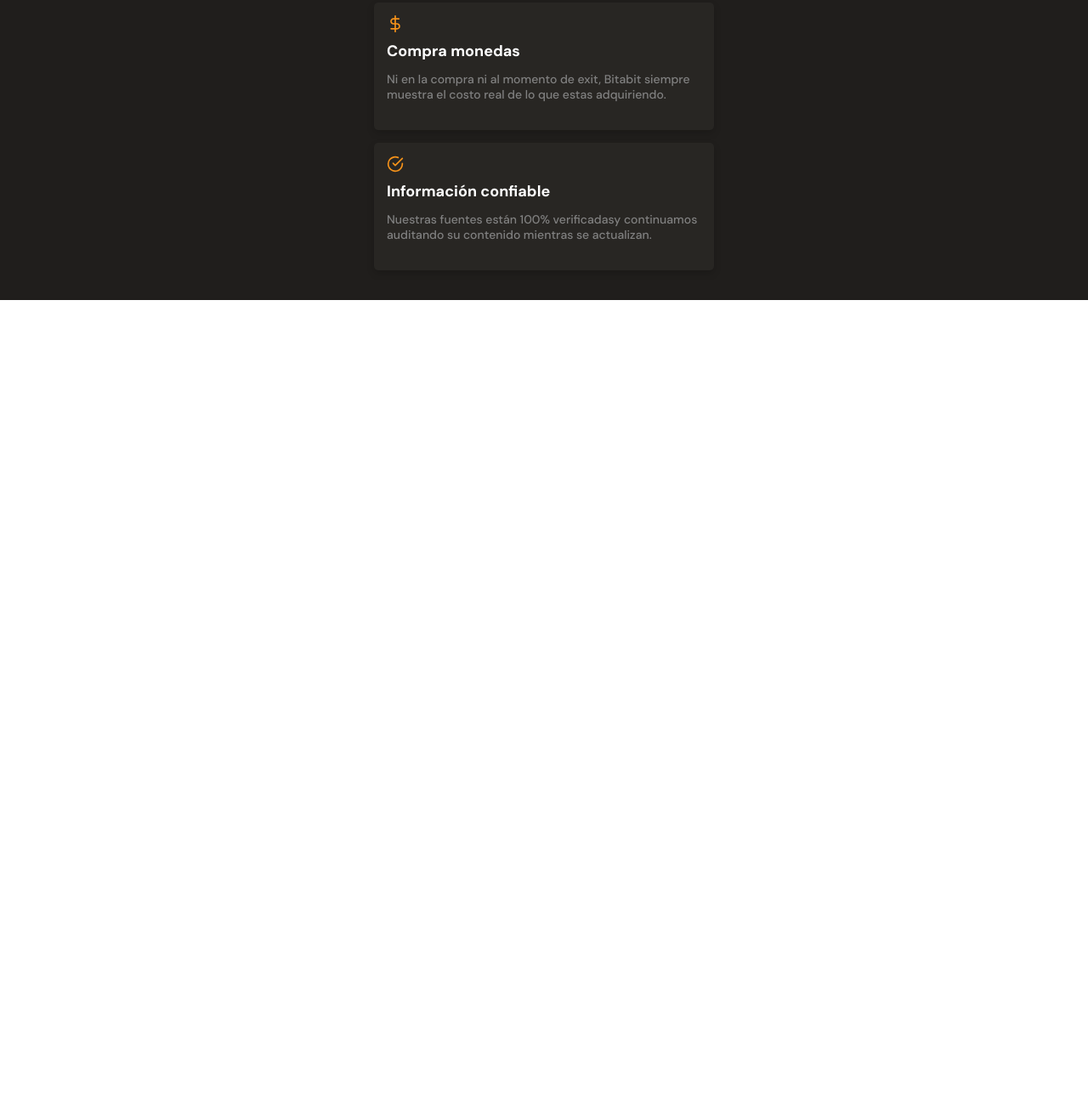
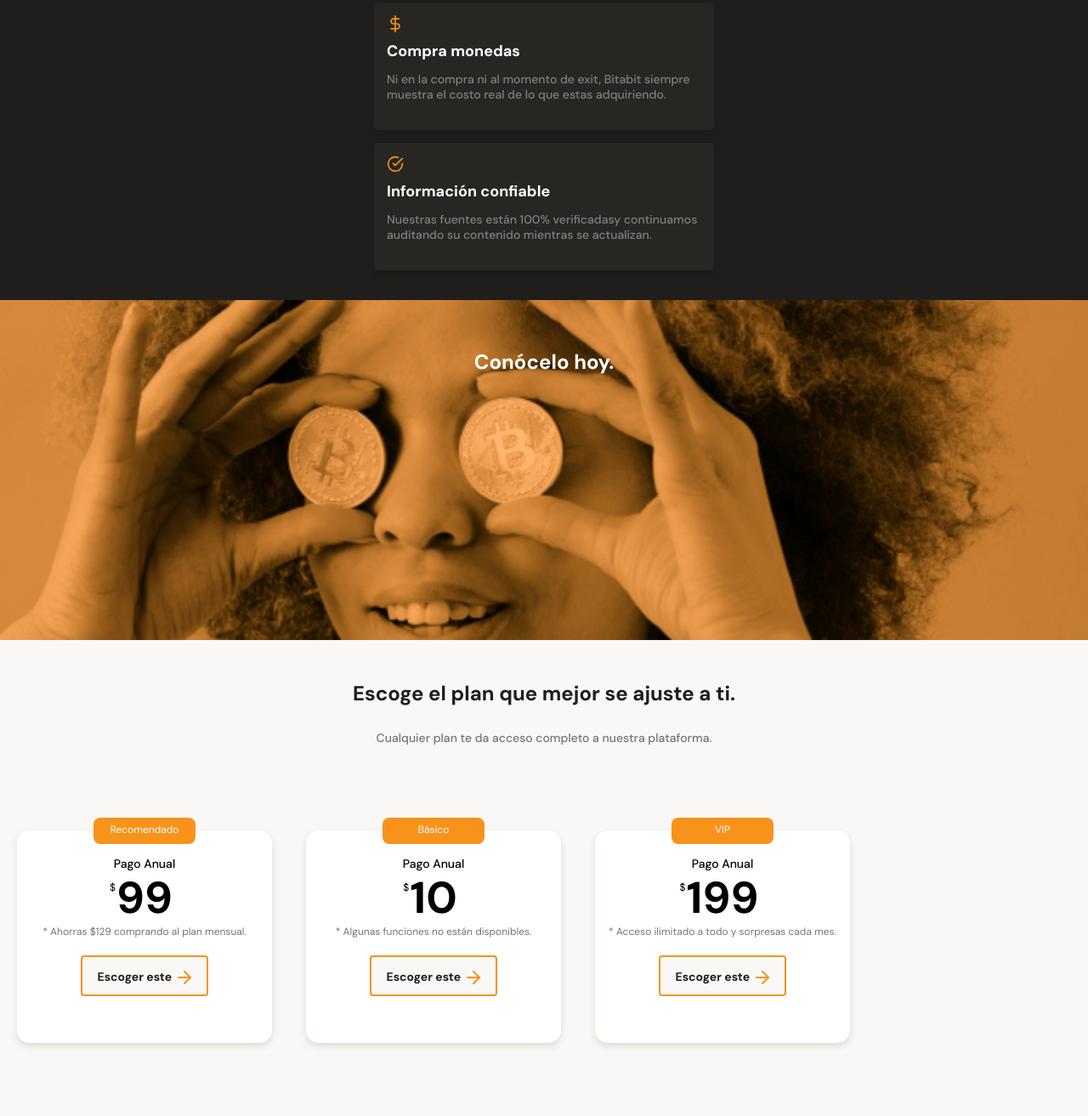
Before and after one commit to AlvaroJohelCondori/mobil-first, a plain HTML site: page index.html in a window 1280 px wide. Shown: the part 1997-3310 px from the top of the page at 85% size. Before the commit the page ends 2350 px from the top, so only its background shows below. Drawn offline with Linux system fonts and the light colour scheme; files whose address does not match are found by name.

Commit message:
Sección de Planes 	* Maquetando sección comodín 	* Estructura de sección de planes 	* Aplicando estilos a las tarjetas de la sección de planes 	* Detallando estilos en tarjetas de planes 	* Aplicando estilos al botón de call to action 	* Scroll horizontal con CSS branch => main

```diff
--- a/index.html
+++ b/index.html
@@ -18,7 +18,7 @@
         <p>
           Batabit te ayuda a navegar entre los diferentes precios y tendencias.
         </p>
-        <a href="" class="header--button">
+        <a href="#plans" class="header--button">
           Conoce nuestros planes <span></span>
         </a>
       </div>
@@ -139,8 +139,50 @@
           </article>
         </section>
       </section>
-      <section></section>
-      <section></section>
+      <section class="bitcoin-img-container">
+        <h2>Conócelo hoy.</h2>
+      </section>
+      <section id="plans" class="main-plans-container">
+        <div class="plans--title">
+          <h2>Escoge el plan que mejor se ajuste a ti.</h2>
+          <p>Cualquier plan te da acceso completo a nuestra plataforma.</p>
+        </div>
+        <section class="plans-container--slider">
+          <article class="plans-container--card">
+            <p class="recommended">Recomendado</p>
+            <div class="plan-info-container">
+              <h3 class="plan-card--title">Pago Anual</h3>
+              <p class="plan-card--price"><span>$</span>99</p>
+              <p class="plan-card--saving">
+                * Ahorras $129 comprando al plan mensual.
+              </p>
+              <button class="plan-card--ca">Escoger este <span></span></button>
+            </div>
+          </article>
+          <article class="plans-container--card">
+            <p class="recommended">Básico</p>
+            <div class="plan-info-container">
+              <h3 class="plan-card--title">Pago Anual</h3>
+              <p class="plan-card--price"><span>$</span>10</p>
+              <p class="plan-card--saving">
+                * Algunas funciones no están disponibles.
+              </p>
+              <button class="plan-card--ca">Escoger este <span></span></button>
+            </div>
+          </article>
+          <article class="plans-container--card">
+            <p class="recommended">VIP</p>
+            <div class="plan-info-container">
+              <h3 class="plan-card--title">Pago Anual</h3>
+              <p class="plan-card--price"><span>$</span>199</p>
+              <p class="plan-card--saving">
+                * Acceso ilimitado a todo y sorpresas cada mes.
+              </p>
+              <button class="plan-card--ca">Escoger este <span></span></button>
+            </div>
+          </article>
+        </section>
+      </section>
     </main>
     <footer></footer>
   </body>
--- a/styles.css
+++ b/styles.css
@@ -496,3 +496,123 @@ main {
   line-height: 1.8rem;
   color: #808080;
 }
+.bitcoin-img-container {
+  width: 100%;
+  min-width: 320px;
+  height: 50vh;
+  background-image: url('./assets/img/bitcoinbaby2x.jpg');
+  background-position: center;
+  background-size: cover;
+  background-repeat: no-repeat;
+  text-align: center;
+}
+.bitcoin-img-container h2 {
+  padding-top: 60px;
+  font-size: 2.4rem;
+  font-weight: bold;
+  line-height: 2.6rem;
+  color: var(--just-white);
+}
+.main-plans-container {
+  width: 100%;
+  min-width: 320px;
+  padding-bottom: 70px;
+  text-align: center;
+}
+.plans--title {
+  width: 90%;
+  min-width: 288px;
+  height: auto;
+  margin: 0 auto;
+  margin-bottom: 50px;
+}
+.plans--title h2 {
+  padding-top: 50px;
+  font-size: 2.4rem;
+  font-weight: bold;
+  line-height: 2.6rem;
+  color: var(--black);
+}
+.plans--title p {
+  padding-top: 30px;
+  font-size: 1.4rem;
+  font-weight: 500;
+  line-height: 1.8rem;
+  color: #757575;
+}
+.plans-container--slider {
+  display: flex;
+  height: 316px;
+  overflow-x: scroll;
+  overscroll-behavior-x: contain;
+  scroll-snap-type: x proximity;
+}
+.plans-container--card {
+  position: relative;
+  scroll-snap-align: center;
+  width: 70%;
+  min-width: 230px;
+  max-width: 300px;
+  height: 250px;
+  margin: 50px 20px 0;
+  padding: 0 15px;
+  background-color: var(--just-white);
+  border-radius: 15px;
+  box-shadow: 0 4px 8px rgba(89, 73, 30, 0.16);
+}
+.recommended {
+  position: absolute;
+  width: 120px;
+  height: 31px;
+  padding: 6px;
+  top: -15px;
+  left: calc(50% - 60px);
+  font-size: 1.2rem;
+  background-color: var(--bitcoin-orange);
+  border-radius: 8px;
+  color: var(--just-white);
+}
+.plan-card--title {
+  padding-top: 30px;
+  font-size: 1.4rem;
+  font-weight: 500;
+  line-height: 1.8rem;
+  color: black;
+}
+.plan-card--price {
+  padding: 5px 0;
+  font-size: 5.2rem;
+  font-weight: bold;
+  line-height: 5.3rem;
+  color: black;
+}
+.plan-card--price span {
+  position: absolute;
+  transform: translate(-8px, -12px);
+  font-size: 1.2rem;
+  font-weight: 300;
+}
+.plan-card--saving {
+  font-size: 1.2rem;
+  color: #757575;
+}
+.plan-card--ca {
+  width: 150px;
+  height: 48px;
+  margin-top: 20px;
+  background-color: #faf8f7;
+  border: 2px solid var(--bitcoin-orange);
+  border-radius: 4px;
+  font-family: 'DM Sans', sans-serif;
+  font-size: 1.4rem;
+  font-weight: bold;
+  line-height: 1.8rem;
+  color: var(--black);
+}
+.plan-card--ca span {
+  display: inline-block;
+  width: 20px;
+  height: 20px;
+  background-image: url('./assets/icons/orange-right-arrow.svg');
+  vertical-align: text-bottom;
+}
```
